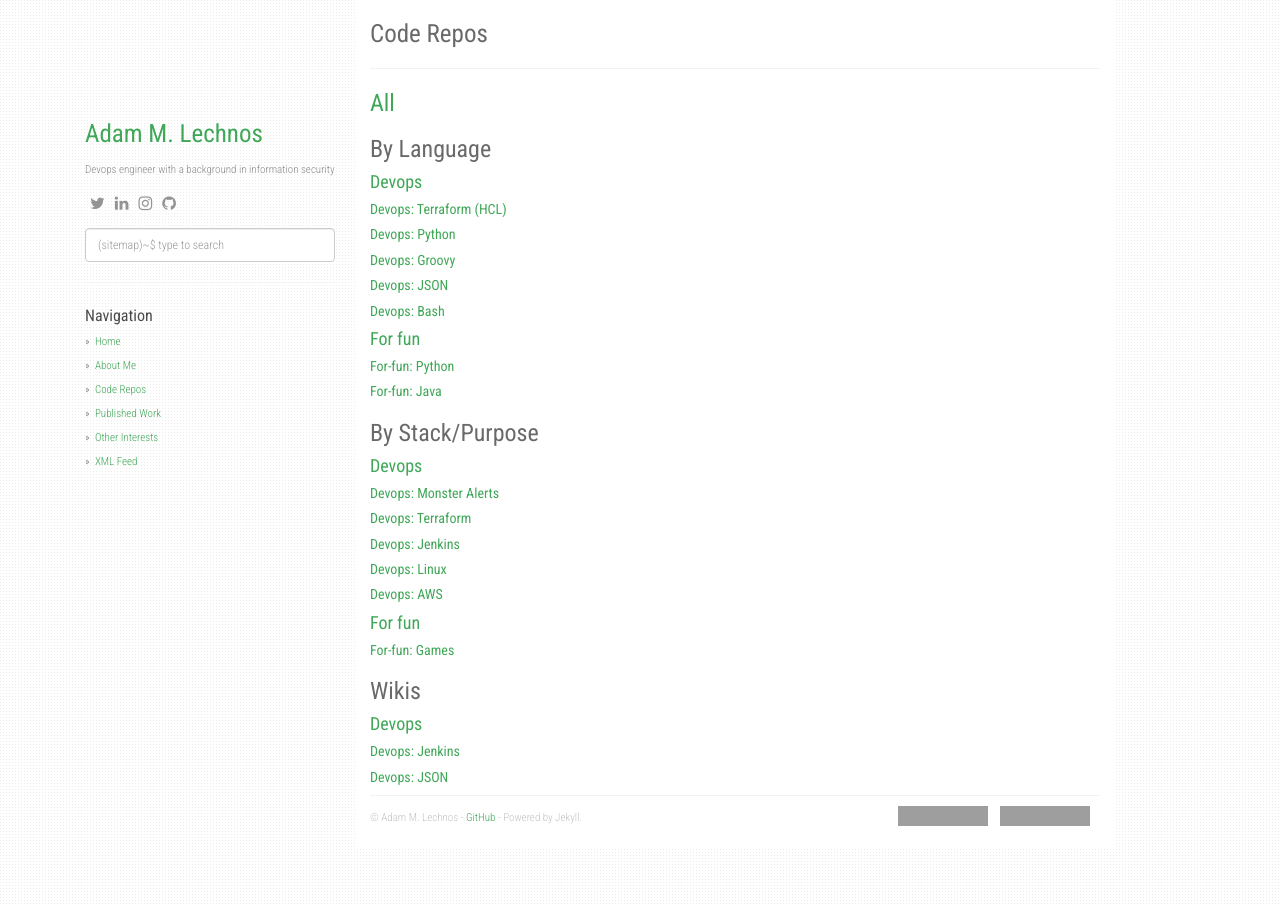
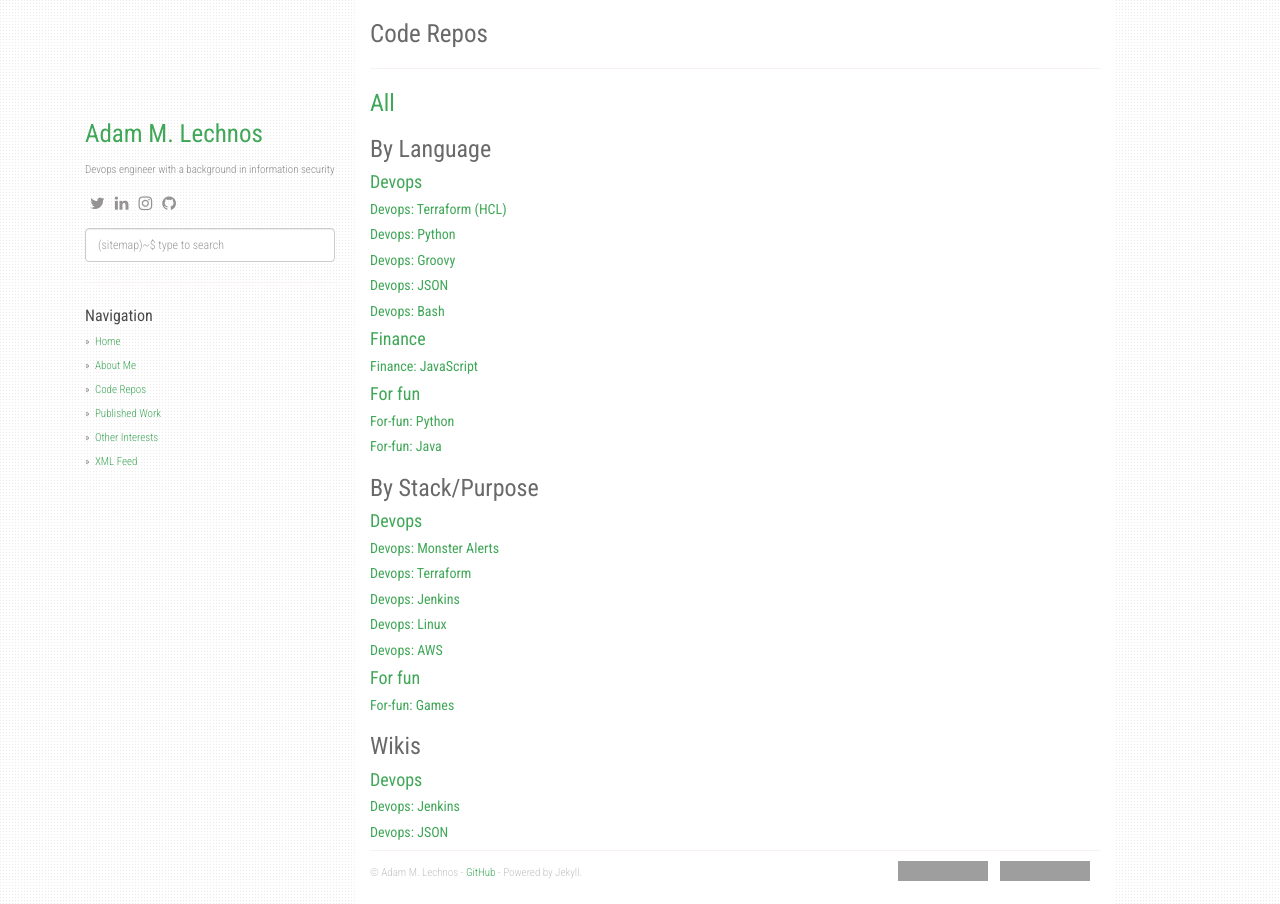
Before and after one commit to Adam-Lechnos/adam-lechnos.github.io, a Jekyll site: the page built from repos.md, in a window 1280 px wide. Built offline with Jekyll 4.4.1, drawn with Linux system fonts in a browser that asks for light colours; nearby versions of some CDN libraries; grey boxes are pictures that could not be loaded.

Commit message:
Update repos.md
Added sections for finance - by language

```diff
--- a/repos.md
+++ b/repos.md
@@ -13,6 +13,9 @@
 ##### [Devops: Groovy](https://github.com/search?q=user%3Aadam-lechnos+topic%3Adevops+topic%3Agroovy&type=repositories){:target="_blank" rel="noopener"}
 ##### [Devops: JSON](https://github.com/search?q=user%3Aadam-lechnos+topic%3Adevops+topic%3Ajson&type=repositories){:target="_blank" rel="noopener"}
 ##### [Devops: Bash](https://github.com/search?q=user%3Aadam-lechnos+topic%3Adevops+topic%3Abash&type=repositories){:target="_blank" rel="noopener"}
+
+#### [Finance](https://github.com/search?q=user%3Aadam-lechnos+topic%3Afinancial&type=repositories){:target="_blank" rel="noopener"}
+##### [Finance: JavaScript](https://github.com/search?q=user%3Aadam-lechnos+topic%3Afinancial+topic%3Ajavascript&type=repositories){:target="_blank" rel="noopener"}
 
 #### [For fun](https://github.com/search?q=user%3Aadam-lechnos+topic%3Afor-fun&type=repositories){:target="_blank" rel="noopener"}
 ##### [For-fun: Python](https://github.com/search?q=user%3Aadam-lechnos+topic%3Afor-fun+topic%3Apython&type=repositories){:target="_blank" rel="noopener"}
```
